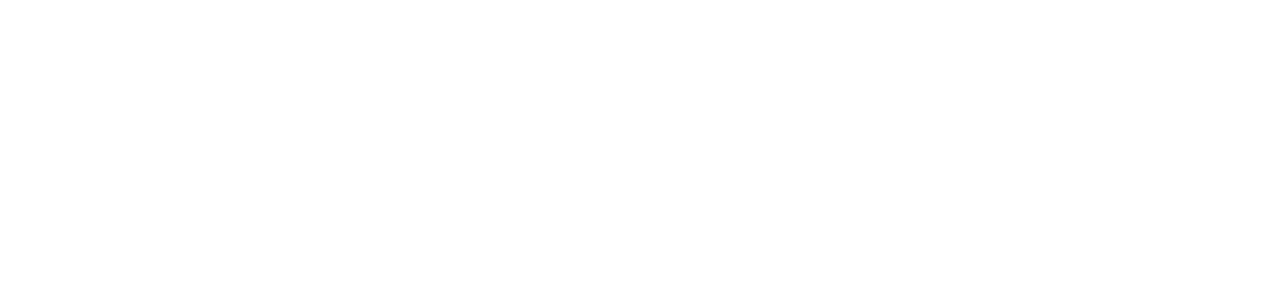
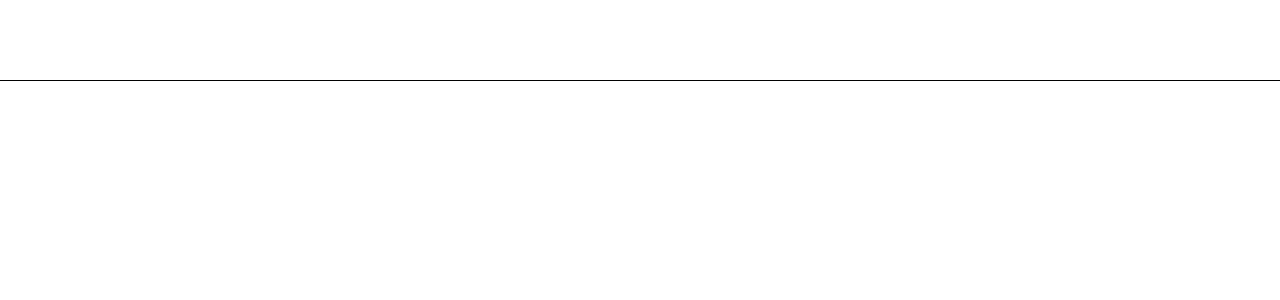
Before and after one commit to komed3/web, a React (Vite) app: page / in a window 1280 px wide. Shown: the top 300 px of the page. Built offline with nearby package versions, Linux system fonts and the light colour scheme.

Commit message:
prepare header row

```diff
--- a/src/layout/Header.tsx
+++ b/src/layout/Header.tsx
@@ -5,6 +5,10 @@ export function Header () {
   const [ menuOpen, setMenuOpen ] = useState( false )
 
   return (
-    <></>
+    <>
+      <header className= 'fixed inset-x-0 top-0 z-90 bg-white border-b border-black'>
+        <div className= 'grid h-20 grid-cols-[1fr_auto_1fr] items-stretch'></div>
+      </header>
+    </>
   );
 }
```
